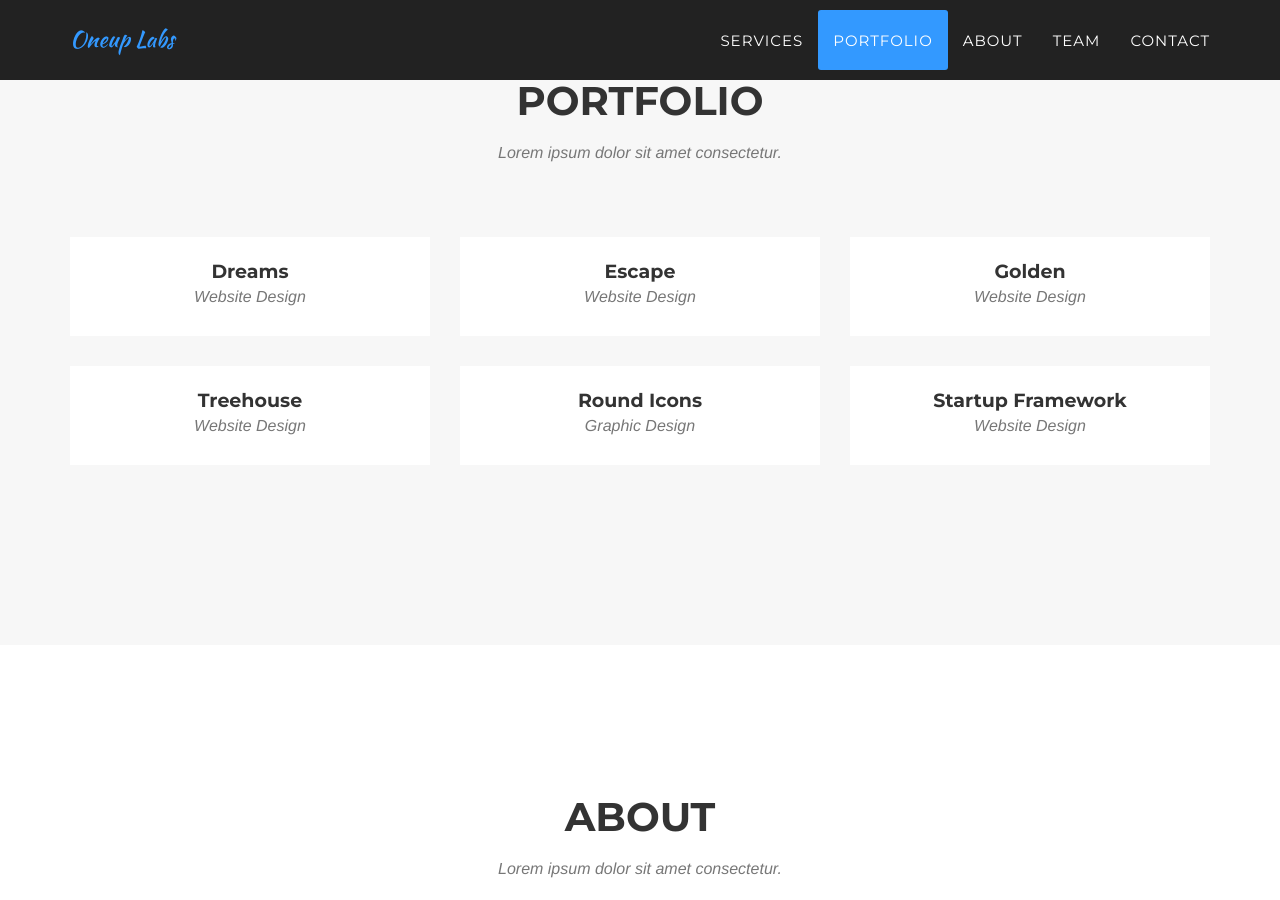
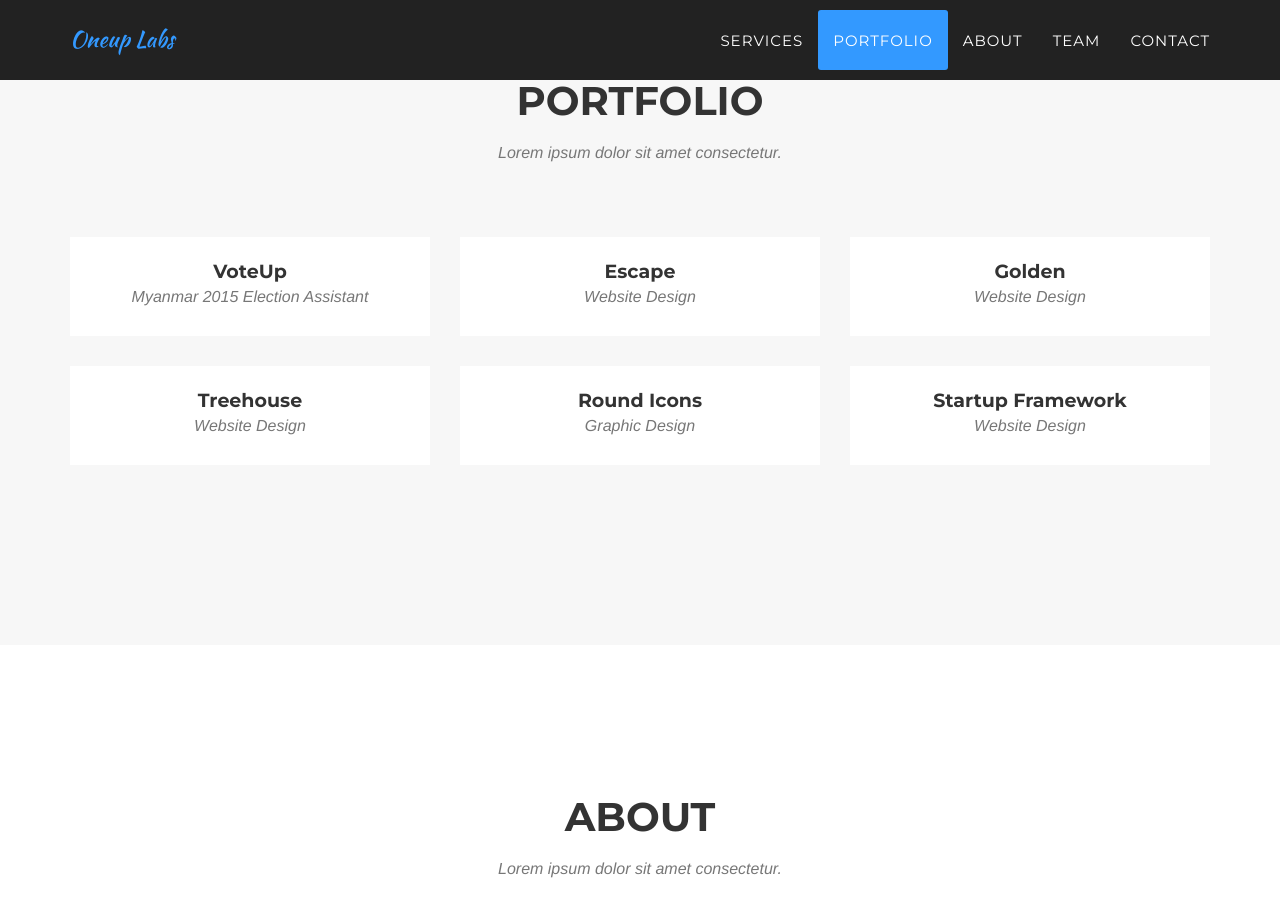
Before and after one commit to 1up-nextlevel/1up-nextlevel.github.io, a Jekyll site: the page built from _posts/2014-07-18-project-1.markdown, in a window 1280 px wide and 900 px high, scrolled down 1541 px. Built offline with Jekyll 4.4.1, drawn with Linux system fonts in a browser that asks for light colours; some web fonts are replaced.

Commit message:
no message

```diff
--- a/_posts/2014-07-18-project-1.markdown
+++ b/_posts/2014-07-18-project-1.markdown
@@ -1,11 +1,11 @@
 ---
-title: Dreams
-subtitle: Website Design
+title: VoteUp
+subtitle: Myanmar 2015 Election Assistant
 layout: default
 modal-id: 1
 date: 2014-07-18
-img: dreams.png
-thumbnail: dreams-thumbnail.png
+img: VoteUpFrontCover.png
+thumbnail: VoteUpFrontCover.png
 alt: image-alt
 project-date: April 2014
 client: Start Bootstrap
```
Also changed, not shown: img/portfolio/VoteUpFrontCover.png (added).
